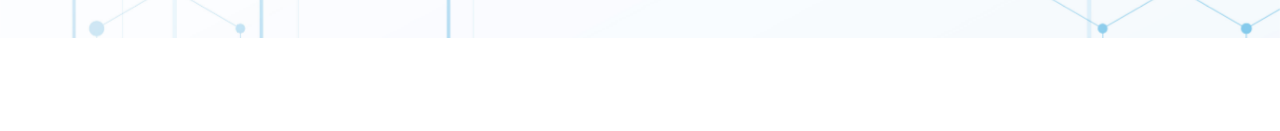
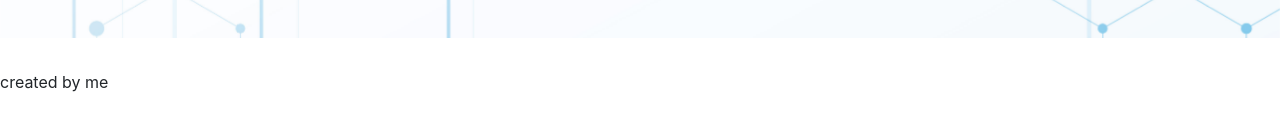
Before and after one commit to fachripm/portofolio, a plain HTML site: page portofolio.html in a window 1280 px wide. Shown: the part 467-598 px from the top of the page. Drawn offline with nearby package versions, Linux system fonts and the light colour scheme.

Commit message:
tambahkan footer

```diff
--- a/portofolio.html
+++ b/portofolio.html
@@ -50,6 +50,9 @@
         </div>
     </section>
     <!-- END Jumbotron -->
+    <footer>
+        <p>created by me</p>
+    </footer>
 
 
     <script src="https://code.jquery.com/jquery-3.4.1.slim.min.js"></script>
```
